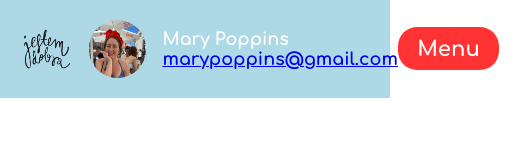
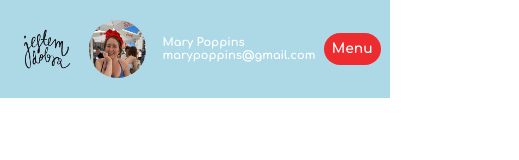
Before and after one commit to tusia313/dropdown-menu, a plain HTML site: page index.html in a window 390 px wide. Shown: the whole page, 519 px wide, since content can reach past the window. Drawn offline with Linux system fonts and the light colour scheme.

Commit message:
Add some changes

```diff
--- a/js/app.js
+++ b/js/app.js
@@ -1,6 +1,9 @@
 
-const button = document.querySelector('.menu')
+const button = document.querySelector('button')
 const hamburgerList = document.querySelector('.menu-list-container')
-button.addEventListener('click', () => {
+
+function toggle() {
     hamburgerList.classList.toggle('hidden')
-})
+}
+
+button.addEventListener('click', toggle)
--- a/style.css
+++ b/style.css
@@ -9,39 +9,21 @@ body {
     font-size: 1.1em;
 }
 
-nav .nav-links-container a {
+a {
     text-decoration: none;
     color: inherit;
-    padding: 1.2rem 1.2rem 1.6rem 1.2rem;
-    border-radius: 1.2rem 1.2rem 0 0;
-    margin: 0.6rem 0.6rem 0 0.6rem;
 }
-
-p.info {
-    margin: 0;
-    color: inherit;
-}
-
-/* p:hover {
-    background-color: white;
-    color: lightblue;
-    font-weight: 700;
-    border-radius: 30% 30% 0 0;
-    padding: 1.4rem 1rem 2.1rem 1rem;
-} */
 
 nav {
     display: flex;
     justify-content: space-between;
     background-color: lightblue;
-    /* align-items: center;
-    padding: 2rem 1rem; */
 }
 
 nav .main-container {
     display: flex;
     align-items: center;
-    padding: 1.25rem
+    padding: 1.25rem;
 }
 
 nav .info-container {
@@ -66,6 +48,11 @@ nav .image-container img {
     width: 100%;
 }
 
+p.info {
+    margin: 0;
+    color: inherit;
+}
+
 nav .nav-links-container {
     display: flex;
     align-items: center;
@@ -73,6 +60,14 @@ nav .nav-links-container {
 
 nav button {
     display: none;
+    border: none;
+    padding: 0.6em 1.2em;
+    border-radius: 1.2rem;
+    background-color: rgba(255, 0, 0, 0.8);
+    color: white;
+    font-family: inherit;
+    font-weight: bolder;
+    font-size: 1.2em;
 }
 
 nav button:hover {
@@ -84,39 +79,65 @@ nav button:active {
     color: aliceblue;
 }
 
-@media screen and (max-width: 760px) {
-    nav button {
-        display: block;
-        border: none;
-        padding: 0.6rem 1.2rem;
-        border-radius: 1.2rem;
-        background-color: rgba(255, 0, 0, 0.8);
-        color: white;
-        font-family: inherit;
-        font-weight: bolder;
-        font-size: 1.2em;
+nav .nav-links-container a {
+
+    padding: 1.2rem 1.2rem 1.6rem 1.2rem;
+    border-radius: 1.2rem 1.2rem 0 0;
+    margin: 0.6rem 0.6rem 0 0.6rem;
+    font-size: 1.1em;
+}
+
+nav .nav-links-container a:hover {
+    background-color: aliceblue;
+    color: lightskyblue;
+}
+
+.hidden {
+    display: none !important;
+}
+
+/* desktop first development */
+@media screen and (max-width: 940px) {
+    nav {
+        display: flex;
+        flex-direction: column;
+    }
+
+    nav .main-container {
+        justify-content: space-between;
     }
 
     nav .nav-links-container {
         display: none;
     }
-}
 
-@media screen and (max-width: 760px) {
-    .menu-list-container .nav-link {
+    nav button {
+        display: block;
+    }
+
+    nav .menu-list-container .nav-link {
         display: block;
         background-color: lightskyblue;
-        padding: 1.3rem;
+        padding: 1.2rem;
+        border-radius: 1.2rem;
+        margin: 0.6rem;
     }
-
-    .menu-list-container .nav-link:hover {
-        display: block;
+    nav .menu-list-container .nav-link:hover {
         background-color: rgba(255, 0, 0, 0.8);
         color: white;
-        border-radius: 1rem;
+    }
+    .hidden {
+        display: none;
     }
 }
 
-.hidden {
-    display: none !important;
+@media screen and (max-width: 480px) {
+    nav {
+        font-size: 0.65em;
+    }
+    nav button {
+        padding: 0.6em;
+        margin-left: 0.5rem;
+    }
+
 }
```
